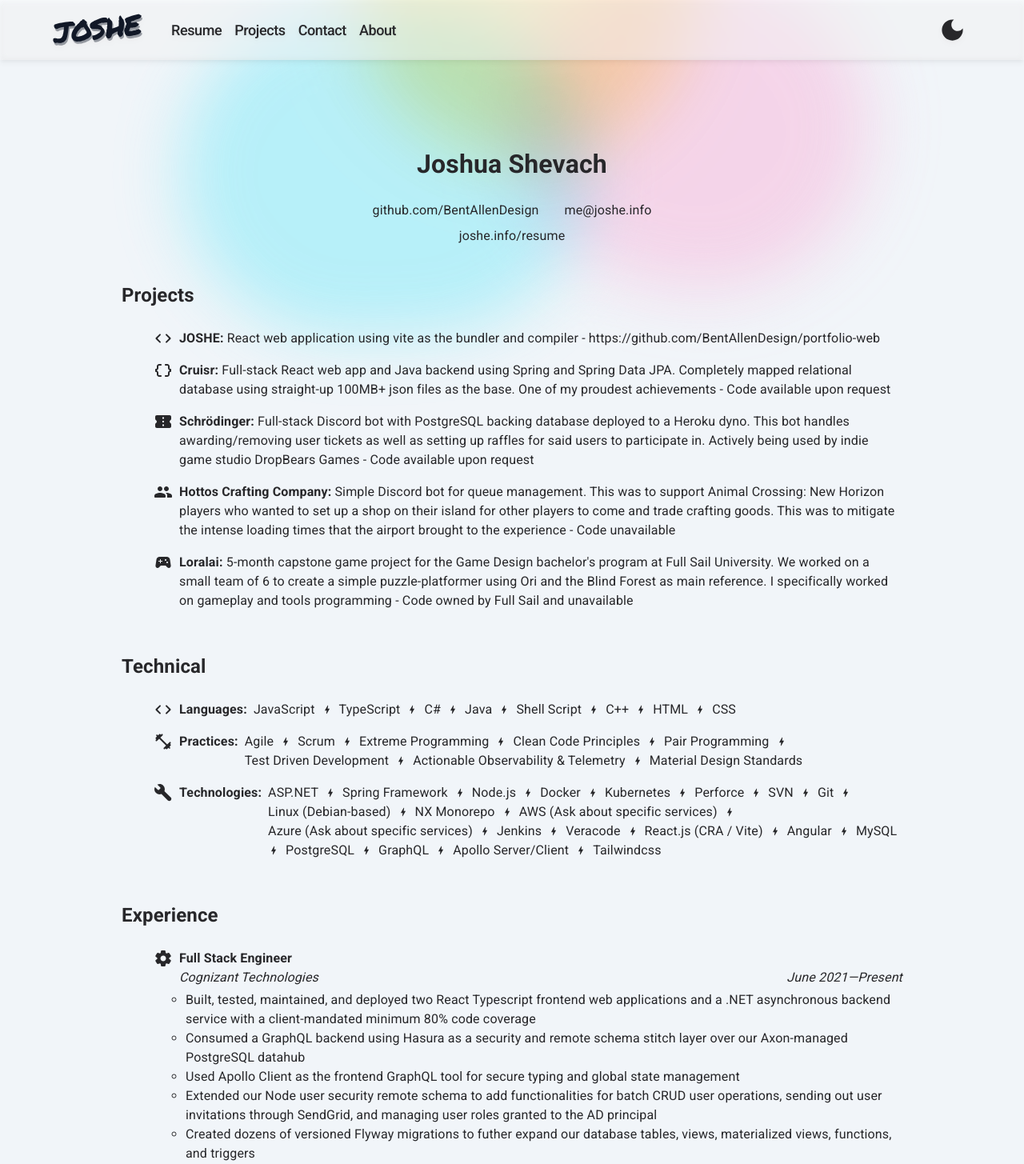
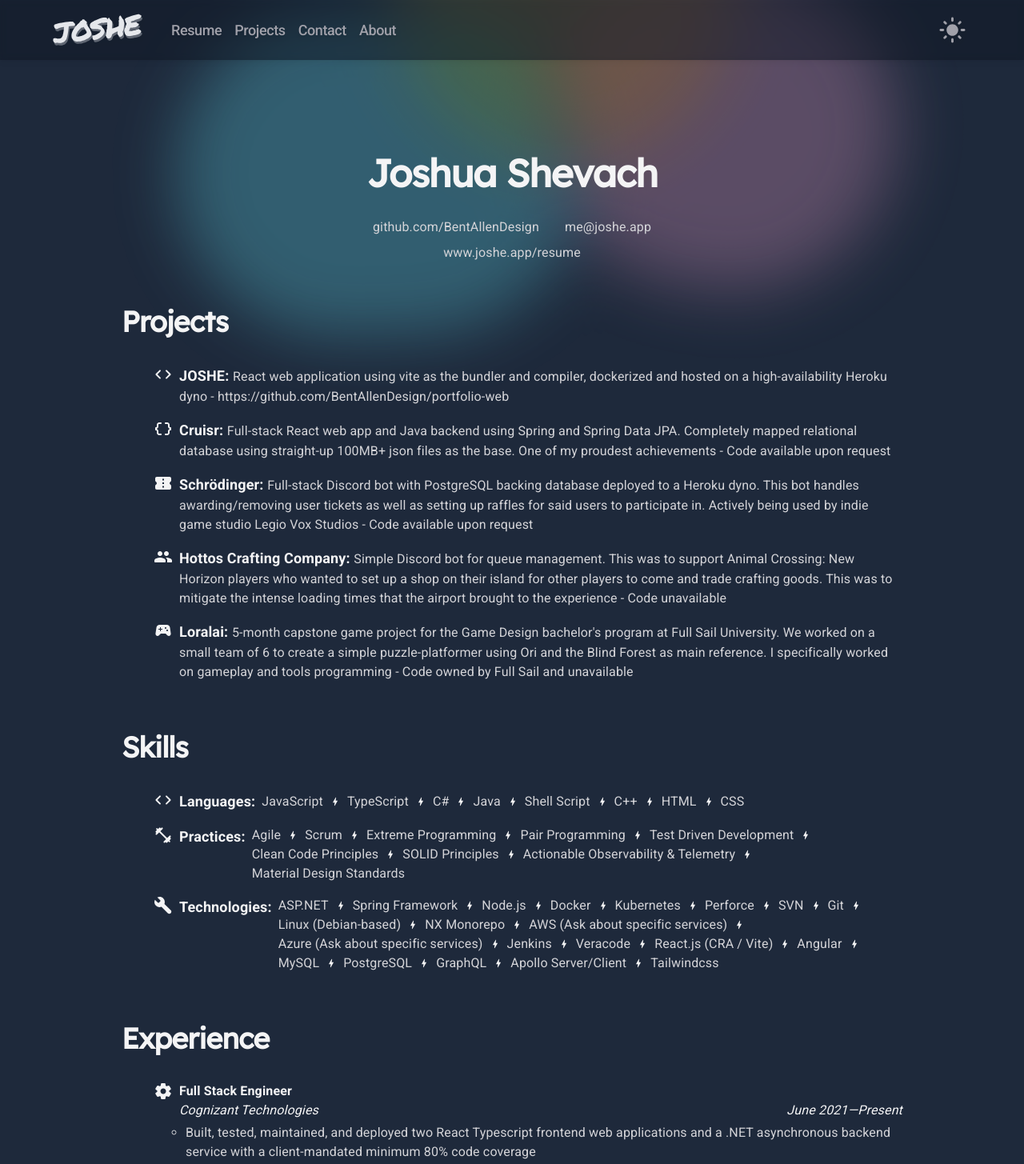
Before and after one commit to BentAllenDesign/portfolio-web, a React (Vite) app: page /resume in a window 1280 px wide. Shown: the top 1455 px of the page at 80% size. Built offline with nearby package versions, Linux system fonts and the light colour scheme; a web font is replaced by a local one.

Commit message:
chore: update styling of landing and resume page

```diff
--- a/index.html
+++ b/index.html
@@ -4,15 +4,15 @@
 <head>
   <meta charset="UTF-8" />
 
-  <link rel="icon" type="image/svg+xml" href="/vite.svg" />
+  <link rel="icon" type="image/png" href="/coding.png" />
 
   <meta name="viewport" content="width=device-width, initial-scale=1.0" />
-  <title>Vite + React + TS</title>
+  <title>Joshe - Software Engineer & Travel Pro</title>
 </head>
 
 <body>
   <div id="root"></div>
   <script type="module" src="/src/main.tsx"></script>
 </body>
-
+<!-- <a href="https://www.flaticon.com/free-icons/coding" title="coding icons">Coding icons created by Mayor Icons - Flaticon</a> -->
 </html>
--- a/personal.config.ts
+++ b/personal.config.ts
@@ -31,9 +31,9 @@
       'Loralai'
     ],
     bullets: [
-      'React web application using vite as the bundler and compiler - https://github.com/BentAllenDesign/portfolio-web',
+      'React web application using vite as the bundler and compiler, dockerized and hosted on a high-availability Heroku dyno - https://github.com/BentAllenDesign/portfolio-web',
       'Full-stack React web app and Java backend using Spring and Spring Data JPA. Completely mapped relational database using straight-up 100MB+ json files as the base. One of my proudest achievements - Code available upon request',
-      'Full-stack Discord bot with PostgreSQL backing database deployed to a Heroku dyno. This bot handles awarding/removing user tickets as well as setting up raffles for said users to participate in. Actively being used by indie game studio DropBears Games - Code available upon request',
+      'Full-stack Discord bot with PostgreSQL backing database deployed to a Heroku dyno. This bot handles awarding/removing user tickets as well as setting up raffles for said users to participate in. Actively being used by indie game studio Legio Vox Studios - Code available upon request',
       'Simple Discord bot for queue management. This was to support Animal Crossing: New Horizon players who wanted to set up a shop on their island for other players to come and trade crafting goods. This was to mitigate the intense loading times that the airport brought to the experience - Code unavailable',
       '5-month capstone game project for the Game Design bachelor\'s program at Full Sail University. We worked on a small team of 6 to create a simple puzzle-platformer using Ori and the Blind Forest as main reference. I specifically worked on gameplay and tools programming - Code owned by Full Sail and unavailable'
     ]
@@ -53,9 +53,10 @@
       'Agile',
       'Scrum',
       'Extreme Programming',
-      'Clean Code Principles',
       'Pair Programming',
       'Test Driven Development',
+      'Clean Code Principles',
+      'SOLID Principles',
       'Actionable Observability & Telemetry',
       'Material Design Standards',
     ],
@@ -92,9 +93,9 @@
       bullets: [
         "Built, tested, maintained, and deployed two React Typescript frontend web applications and a .NET asynchronous backend service with a client-mandated minimum 80% code coverage",
         "Consumed a GraphQL backend using Hasura as a security and remote schema stitch layer over our Axon-managed PostgreSQL datahub",
-        "Used Apollo Client as the frontend GraphQL tool for secure typing and global state management",
+        "Used Apollo Client as the frontend GraphQL tool for secure typing, client-side caching, and global state management",
         "Extended our Node user security remote schema to add functionalities for batch CRUD user operations, sending out user invitations through SendGrid, and managing user roles granted to the AD principal",
-        "Created dozens of versioned Flyway migrations to futher expand our database tables, views, materialized views, functions, and triggers",
+        "Created dozens of versioned Flyway migrations to further expand our database tables, views, materialized views, functions, and triggers",
         "Developed and delivered knowledge transfers for a performant server-side pagination system used by several different teams delivered through React Context",
         "Created an ASP.NET topic and queue message processor listening to our Azure Service Bus using several APIM integrations",
         "Managed the production application's minor and major release coordination with product owners and business consultants, and provided relevant production support for any deployment issues that arose",
@@ -108,12 +109,19 @@
       duration: ['Aug 2020', 'Jun 2021'],
       bullets: [
         "Worked with a large number of new students on a monthly basis in Full Sail's Game Design bachelor's capstone project",
-        "Provided assistance in understanding game design preproduction concepts",
+        "Provided assistance in understanding game design pre-production concepts",
         "Led many small teams through pseudo-agile production workflows with biweekly sprints"
       ]
     },
   ],
   education: [
+    {
+      title: 'Full Stack Engineer Certification',
+      company: 'Southern Methodist University',
+      location: 'Dallas, tx',
+      duration: ['2020', '2021'],
+      bullets: []
+    },
     {
       title: 'Master of Science - Game Design',
       company: 'Full Sail University',
--- a/src/Routestrap.tsx
+++ b/src/Routestrap.tsx
@@ -7,10 +7,10 @@
 export const Routestrap = () => (
   <Routes>
     <Route path="" element={<Page />}> // Page component
-      <Route index element={<LandingPage />} /> // Landing component
+      <Route index element={<LandingPage title="Software Engineer & Travel Pro" />} /> // Landing component
       <Route path="/about" element={<ComingSoon />} /> // About Me component
       <Route path="/projects" element={<ComingSoon />} /> // Projects component
-      <Route path="/resume" element={<ResumePage />} /> // Resume component
+      <Route path="/resume" element={<ResumePage title="Resume" />} /> // Resume component
       <Route path="/contact" element={<ComingSoon />} /> // Resume component
     </Route>
   </Routes>
--- a/src/components/Navbar.tsx
+++ b/src/components/Navbar.tsx
@@ -22,7 +22,7 @@
       <Box className={clsx("absolute w-full h-full opacity-50 backdrop-blur-lg", theme.darkMode ? 'bg-gray-900' : 'bg-white')} />
       <Container className="flex items-center py-3">
         <Box className="font-logo -rotate-6 -mt-[34px]">
-          <Link to="/" replace className="group no-underline text-transparent">
+          <Link to="/" className="group no-underline text-transparent">
             <span className={clsx("select-none fixed z-50 subpixel-antialiased tracking-tighter text-4xl font-logo", theme.darkMode ? 'text-gray-200' : 'text-gray-900')}>
               JOSHE
             </span>
--- a/src/components/Page.tsx
+++ b/src/components/Page.tsx
@@ -13,7 +13,11 @@
   });
 
   useEffect(() => {
-    localStorage.setItem('darkMode', `${theme.darkMode}`);
+    if (!localStorage.getItem('darkMode')) {
+      setTheme({ darkMode: true })
+      localStorage.setItem('darkMode', `true`);
+    }
+    else localStorage.setItem('darkMode', `${theme.darkMode}`);
   }, [theme]);
 
   const setDarkMode = useCallback((darkMode: boolean) => {
--- a/src/components/Resume.tsx
+++ b/src/components/Resume.tsx
@@ -1,4 +1,4 @@
-import { BoltRounded, DiamondRounded } from "@mui/icons-material";
+import { BoltRounded, DarkMode, DiamondRounded } from "@mui/icons-material";
 import { Box } from "@mui/system";
 import clsx from "clsx";
 import { memo, ReactNode } from "react";
@@ -6,19 +6,19 @@
 
 export const Header = (props: { darkMode: boolean }) => (
   <Box className='text-center pb-2'>
-    <h1 className={clsx(props.darkMode ? 'text-zinc-200' : 'text-zinc-800')}>Joshua Shevach</h1>
-    <Box className='pb-2 [&>*]:inline-block [&>*]:px-4 [&>*]:pb-2'>
+    <h1 className={clsx("text-4xl font-bold font-display tracking-tight sm:text-5xl", props.darkMode ? 'text-zinc-100' : 'text-zinc-800')}>Joshua Shevach</h1>
+    <Box className={clsx("pb-2 [&>*]:inline-block [&>*]:px-4 [&>*]:pb-2", props.darkMode ? 'text-zinc-300' : 'text-zinc-600')}>
       <span>github.com/BentAllenDesign</span>
-      <span>me@joshe.info</span>
+      <span>me@joshe.app</span>
       <br />
-      <span>joshe.info/resume</span>
+      <span>www.joshe.app/resume</span>
     </Box>
   </Box>
 )
 
 export const Section = (props: { children?: ReactNode | ReactNode[], title: string }) => (
   <Box className='m-[0_auto] pb-4'>
-    <h2 className='text-left pb-1'>{props.title}</h2>
+    <h2 className='text-3xl sm:text-4xl tracking-tight font-display text-left pb-1'>{props.title}</h2>
     {props.children}
   </Box>
 );
@@ -41,23 +41,14 @@
   </div>
 ));
 
-interface IHeart {
-  children?: ReactNode;
-}
-export const Heart = memo<IHeart>(({ children }) => (
-  <span className='relative text-xs text-[#1a1a1a] -top-1 first:p-1 p-4'>
-    {children}
-  </span>
-))
-
-export const HeartSeparatedList = (list: string[]) => {
+export const HeartSeparatedList = (list: string[], darkMode: boolean) => {
 
   return (
-    <span className="flex flex-wrap gap-x-2 items-center first:hidden break-word">
+    <span className="inline-flex flex-wrap gap-x-2 items-center first:hidden break-word">
       {list.map((item, idx) => (
         <>
           <BoltRounded className="text-sm first:hidden" />
-          <span key={idx} className="w-max flex break-words">
+          <span key={idx} className={clsx("w-max flex break-words", darkMode ? 'text-zinc-300' : 'text-zinc-700')}>
             {item}
           </span>
         </>
--- /dev/null
+++ b/src/lib/types.ts
@@ -0,0 +1,3 @@
+export interface IPageProps {
+  title: string;
+}
--- a/src/pages/LandingPage.tsx
+++ b/src/pages/LandingPage.tsx
@@ -1,16 +1,20 @@
 import { ChevronRightRounded, GitHub, LinkedIn } from "@mui/icons-material";
 import { Box, Button, Container, IconButton } from "@mui/material";
 import clsx from "clsx";
+import { useEffect } from "react";
 import { Link } from "react-router-dom";
 import { useAppTheme } from "../lib/hooks/useAppTheme";
+import { IPageProps } from "../lib/types";
 
-export const LandingPage = () => {
+export const LandingPage = (props: IPageProps) => {
   const { darkMode } = useAppTheme();
+
+  useEffect(() => { document.title = "Joshe - " + props.title }, []);
 
   return (
     <Container>
-      <Box className="flex flex-col lg:flex-row gap-8">
-        <Box className="flex rounded-full overflow-clip h-44 w-44 min-w-36 drop-shadow self-center sm:self-start">
+      <Box className="flex flex-col lg:flex-row gap-8 items-center justify-center">
+        <Box className="flex rounded-full overflow-clip h-44 w-44 min-w-36 drop-shadow lg:self-start items-center">
           <img src="/headshot.jpg" alt="Joshua Shevach - headshot photo" className="object-cover h-48 w-56 self-center scale-150" />
         </Box>
         <Box className="max-w-2xl">
--- a/src/pages/ResumePage.tsx
+++ b/src/pages/ResumePage.tsx
@@ -7,6 +7,8 @@
 import clsx from 'clsx'
 import { Details, Header, HeartSeparatedList, Section } from '../components/Resume'
 import { useAppTheme } from '../lib/hooks/useAppTheme'
+import { IPageProps } from '../lib/types'
+import { useEffect } from 'react'
 
 const jobIcons = [
   <SettingsRounded key={0} />,
@@ -21,11 +23,13 @@
   <SportsEsportsRounded />
 ]
 
-export const ResumePage = () => {
+export const ResumePage = (props: IPageProps) => {
   const theme = useAppTheme();
 
+  useEffect(() => { document.title = "Joshe - " + props.title }, []);
+
   return (
-    <Container className={clsx("max-w-5xl", theme.darkMode ? 'text-zinc-200' : 'text-zinc-800')}>
+    <Container className={clsx("max-w-5xl", theme.darkMode ? 'text-zinc-100' : 'text-zinc-800')}>
       <div className='resume'>
         <Header {...theme} />
         <Section title='Projects'>
@@ -34,29 +38,29 @@
               <Box className='flex gap-x-2'>
                 {icon}
                 <Box>
-                  <b>{my.projects.names[idx]}: </b>
-                  {my.projects.bullets[idx]}
+                  <b className='text-lg'>{my.projects.names[idx]}: </b>
+                  <span className={clsx(theme.darkMode ? 'text-zinc-300' : 'text-zinc-700')}>{my.projects.bullets[idx]}</span>
                 </Box>
               </Box>
             ))}
           </ul>
         </Section>
-        <Section title='Technical'>
+        <Section title='Skills'>
           <ul className='[&>*]:my-4'>
             <Box className='flex gap-x-2'>
               <CodeRounded />
-              <b>Languages: </b>
-              {HeartSeparatedList(my.knowledge.languages)}
+              <b className='text-lg'>Languages: </b>
+              {HeartSeparatedList(my.knowledge.languages, theme.darkMode)}
             </Box>
             <Box className='flex gap-x-2'>
               <FitnessCenterRounded />
-              <b>Practices: </b>
-              {HeartSeparatedList(my.knowledge.practices)}
+              <b className='text-lg'>Practices: </b>
+              {HeartSeparatedList(my.knowledge.practices, theme.darkMode)}
             </Box>
             <Box className='flex gap-x-2'>
               <BuildRounded />
-              <b>Technologies: </b>
-              {HeartSeparatedList(my.knowledge.technologies)}
+              <b className='text-lg'>Technologies: </b>
+              {HeartSeparatedList(my.knowledge.technologies, theme.darkMode)}
             </Box>
           </ul>
         </Section>
@@ -69,7 +73,7 @@
               </Box>
               <ul>
                 {job.bullets.map((item, j) => (
-                  <li key={j}>{item}</li>
+                  <li key={j} className={clsx(theme.darkMode ? 'text-zinc-300' : 'text-zinc-700')}>{item}</li>
                 ))}
               </ul>
             </ul>
--- a/tailwind.config.cjs
+++ b/tailwind.config.cjs
@@ -94,10 +94,10 @@
             transform: "translate(0px, 0px) scale(1)",
           },
           "33%": {
-            transform: "translate(30px, -50px) scale(1.1) rotate(15deg)",
+            transform: "translate(80px, -50px) scale(1.1) rotate(15deg)",
           },
           "66%": {
-            transform: "translate(-20px, 20px) scale(0.9) rotate(-10deg)",
+            transform: "translate(-50px, 20px) scale(0.9) rotate(-10deg)",
           },
           "100%": {
             transform: "translate(0px, 0px) scale(1)",
```
Also changed, not shown: public/coding.png (added).
